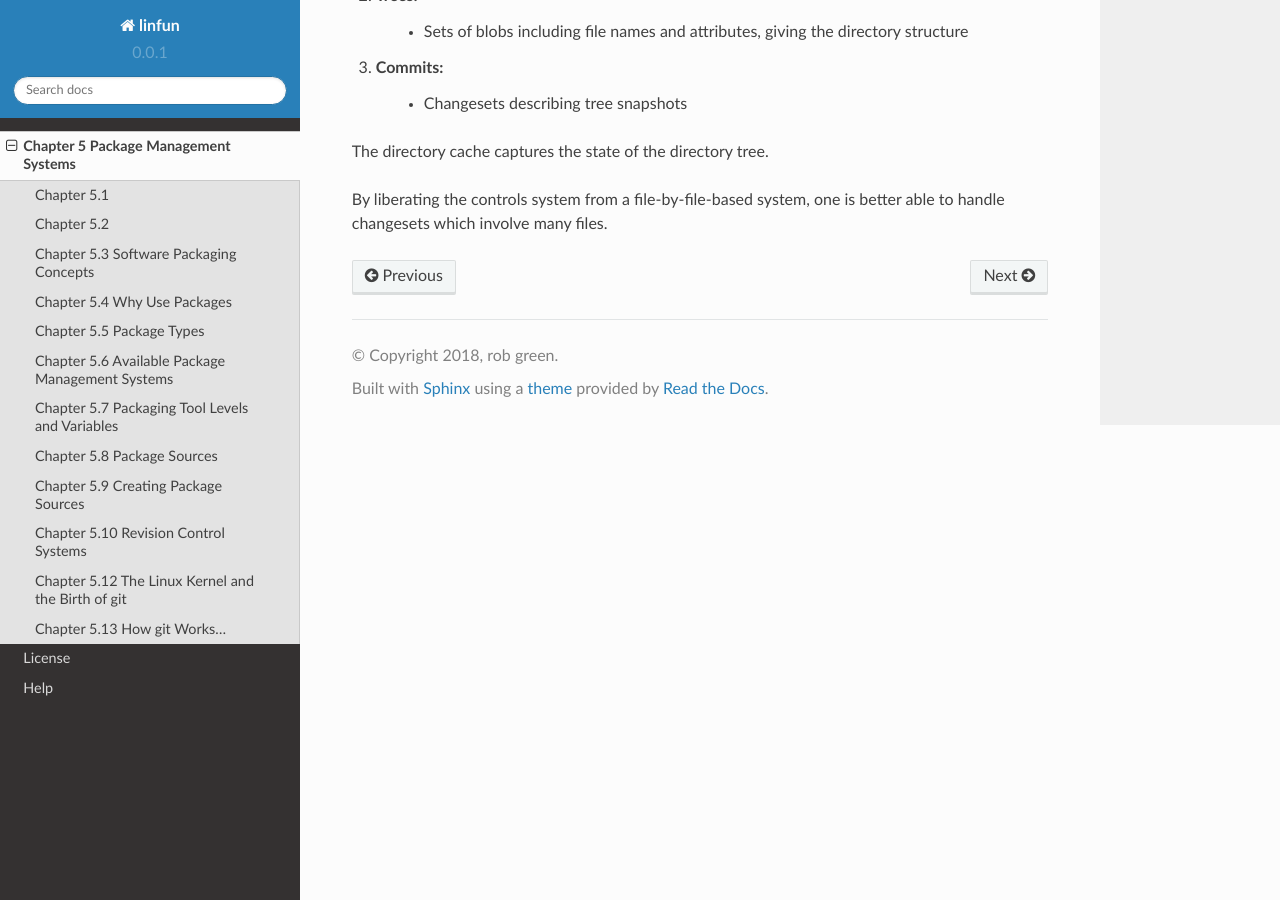
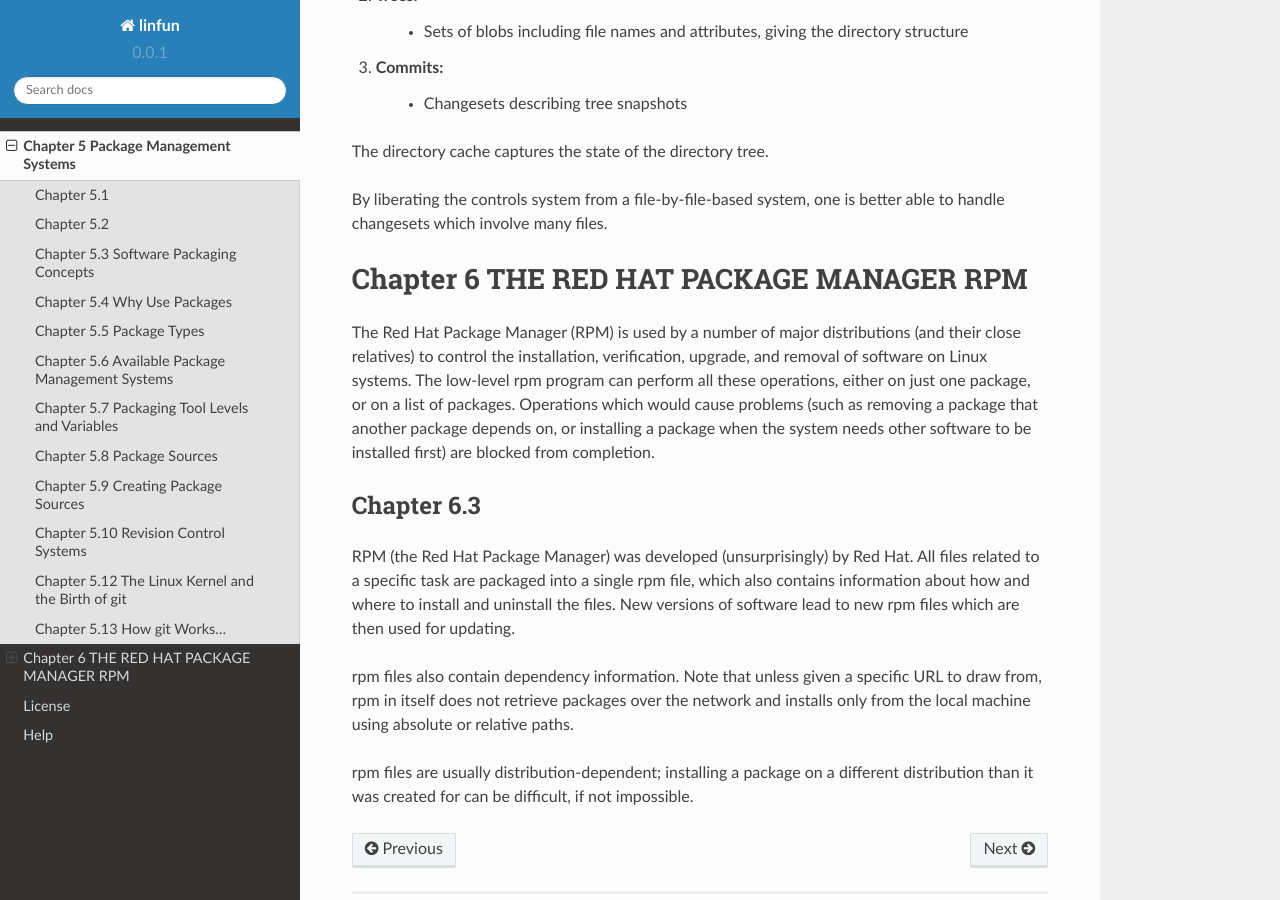
Before and after one commit to py010/linfun, a Sphinx documentation site: the page built from docs/source/chapter5.rst, in a window 1280 px wide and 900 px high, scrolled down 4364 px. Built offline with Sphinx 7.4.7 and the Read the Docs theme 2.0.0, drawn with Linux system fonts in a browser that asks for light colours; pages that are not in the unit, such as notebooks, are missing from menus.

Commit message:
moved chapter 6

```diff
--- a/docs/source/chapter5.rst
+++ b/docs/source/chapter5.rst
@@ -159,3 +159,18 @@
 The directory cache captures the state of the directory tree.
 
 By liberating the controls system from a file-by-file-based system, one is better able to handle changesets which involve many files.
+
+
+Chapter 6 THE RED HAT PACKAGE MANAGER RPM
+=========================================
+
+The Red Hat Package Manager (RPM) is used by a number of major distributions (and their close relatives) to control the installation, verification, upgrade, and removal of software on Linux systems. The low-level rpm program can perform all these operations, either on just one package, or on a list of packages. Operations which would cause problems (such as removing a package that another package depends on, or installing a package when the system needs other software to be installed first) are blocked from completion.
+
+Chapter 6.3
+^^^^^^^^^^^
+
+RPM (the Red Hat Package Manager) was developed (unsurprisingly) by Red Hat. All files related to a specific task are packaged into a single rpm file, which also contains information about how and where to install and uninstall the files. New versions of software lead to new rpm files which are then used for updating.
+
+rpm files also contain dependency information. Note that unless given a specific URL to draw from, rpm in itself does not retrieve packages over the network and installs only from the local machine using absolute or relative paths.
+
+rpm files are usually distribution-dependent; installing a package on a different distribution than it was created for can be difficult, if not impossible.
```
